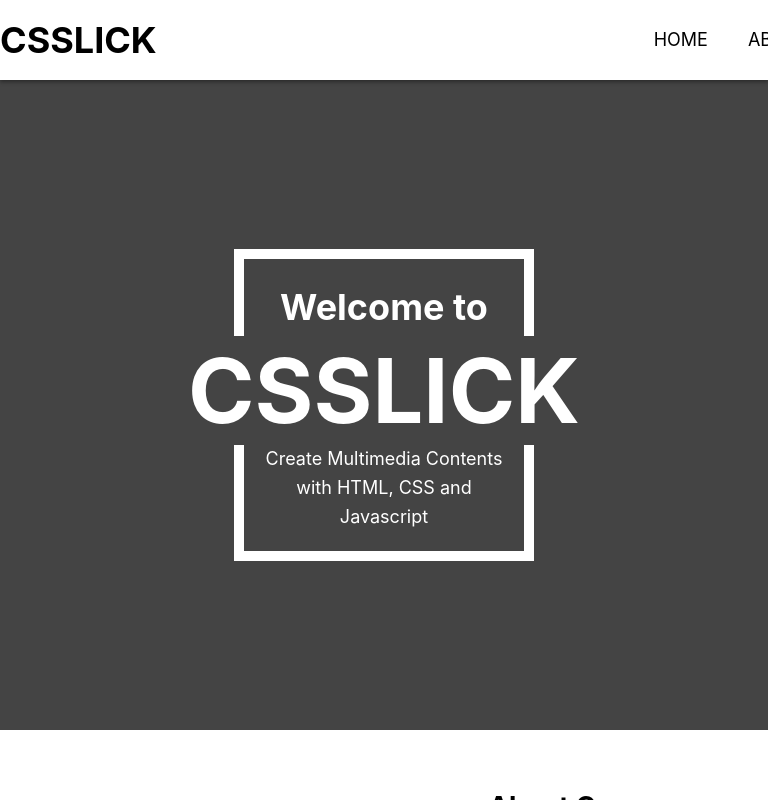
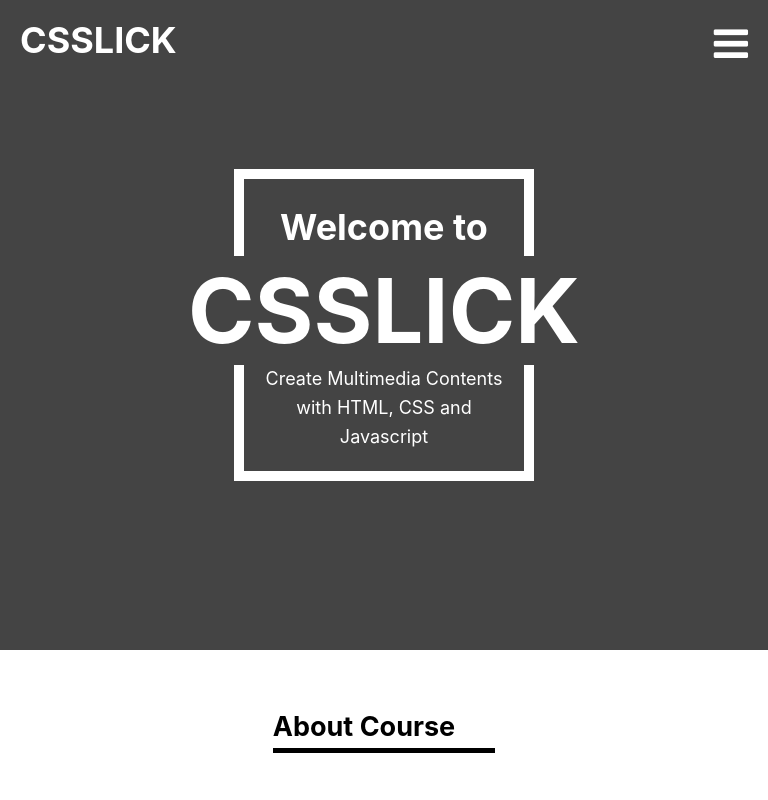
Before and after one commit to csslick/react-ex, a React (Create React App) app: page / in a window 768 px wide. Built offline with nearby package versions, Linux system fonts and the light colour scheme.

Commit message:
mobile layout

```diff
--- a/public/index.html
+++ b/public/index.html
@@ -11,6 +11,7 @@
     />
     <link rel="apple-touch-icon" href="%PUBLIC_URL%/logo192.png" />
     <link rel="manifest" href="%PUBLIC_URL%/manifest.json" />
+    <link rel="stylesheet" href="https://stackpath.bootstrapcdn.com/font-awesome/4.7.0/css/font-awesome.min.css">
     <title>CSSLICK</title>
   </head>
   <body>
--- a/src/App.css
+++ b/src/App.css
@@ -24,34 +24,3 @@ section h2 {
   padding-right: 40px;
   border-bottom: thick solid #000;
 }
-
-.App-header {
-  position: relative;
-  height: 80px;
-  background: rgba(255,255,255,1);
-  box-shadow: 0 2px 4px rgba(0,0,0,0.4);
-  /* border-bottom: 1px solid rgba(0,0,0, 0.3); */
-  z-index: 999;
-  transition: 0.5s;
-}
-.App-header a { color: #000;}
-
-.App-header.fixed {
-  position: fixed;
-  width: 100%;
-  background: rgba(0,0,0,0.8);
-}
-.App-header.fixed a { color: #fff;}
-
-.App-header h1 {
-  text-align: left;
-  line-height: 80px;
-}
-
-#gnb > ul { text-align: right;}
-#gnb > ul > li {
-  display: inline-block;
-  margin-left: 40px;
-  line-height: 80px;
-  text-transform: uppercase;
-}
--- a/src/components/About.js
+++ b/src/components/About.js
@@ -6,7 +6,7 @@ const About = () => {
       <h2 style={{ marginBottom: "60px" }}>About Course</h2>
       <article className="row" style={{ textAlign: "left" }}>
         <div
-          className="col-6"
+          className="col-4"
           style={{
             // display: "flex",
             flexFlow: "column",
@@ -45,8 +45,8 @@ const About = () => {
             </a>
           </p>
         </div>
-        <div className="col-6" style={{ textAlign: "left" }}>
-          <ul class="timeline">
+        <div className="col-8" style={{ textAlign: "left" }}>
+          <ul className="timeline">
             <li>
               <h3>1단계: UXUI Basic</h3>
               <p>UXUI에 대한 기본 이론과 실습.</p>
--- /dev/null
+++ b/src/components/Header.css
@@ -0,0 +1,78 @@
+.App-header {
+  position: fixed;
+  width: 100%;
+  height: 80px;
+  background: #444;
+  /* box-shadow: 0 2px 4px rgba(0,0,0,0.4); */
+  /* border-bottom: 1px solid rgba(0,0,0, 0.3); */
+  z-index: 999;
+  transition: 0.5s;
+}
+.App-header a { color: #fff;}
+#toggle {
+  border: none;
+  background: none;
+}
+.App-header.fixed {
+  position: fixed;
+  left: 0; top: 0;
+  width: 100%;
+  background: rgba(255,255,255,1);
+}
+.App-header.fixed a { color: #444;}
+
+
+/* table ~ PC */
+@media screen and (min-width: 1024px){
+  .App-header h1 {
+    text-align: left;
+    line-height: 80px;
+  }
+  #gnb > ul { text-align: right;}
+  #gnb > ul > li {
+    display: inline-block;
+    margin-left: 40px;
+    line-height: 80px;
+    text-transform: uppercase;
+  }
+  #toggle { display: none;}
+
+}
+
+
+/* Mobile */
+@media screen and (max-width: 1023px) {
+  .App-header h1 {
+    text-align: left;
+    line-height: 80px;
+    margin-left: 20px;
+  }
+
+  .App-header a { color: #fff;}
+  .App-header .fa { color: #fff;}
+  .App-header.fixed a { color: #444;}
+  .App-header.fixed .fa { color: #444;}
+
+  #gnb { width: 100%;}
+  #gnb > ul {
+    background: #000;
+    text-align: center;
+    padding: 2em;
+    /* border: 1px solid red; */
+  }
+  #gnb > ul > li {
+    display: block;
+    padding: 10px 0;
+    text-transform: uppercase;
+  }
+  #gnb > ul > li > a { color: #fff;}
+  #toggle {
+    display: block;
+    position: absolute;
+    right: 20px; top: 24px;
+  }
+
+  #gnb { display: none;}
+  #gnb.show { display: block; }
+
+}
--- a/src/components/Header.js
+++ b/src/components/Header.js
@@ -1,33 +1,54 @@
-import React, {useState, useEffect, useRef} from 'react';
+import React, { useState, useEffect, useRef } from "react";
+import "./Header.css";
 
-const Header = ({mode})=> {
-
+const Header = ({ mode }) => {
   const header = useRef();
+  const [toggle, setToggle] = useState("");
 
   useEffect(() => {
-    console.log('header ', mode);
+    console.log("header ", mode);
+    console.log("toggle= ", toggle);
   });
 
+  const handleToggle = () => {
+    toggle === "" ? setToggle("show") : setToggle("");
+  };
+
   return (
-    <div className={'App-header ' + mode}>
-      <header ref={header} className='container'>
+    <div className={"App-header " + mode}>
+      <header ref={header} className="container">
         <div className="row">
-          <h1 className="col-6">
+          <h1 className="col-2">
             <a href="./">CSSLICK</a>
           </h1>
-          <nav id="gnb" className="col-6">
+          <nav id="gnb" className={"col-10 " + toggle}>
             <ul>
-              <li><a href="./">home</a></li>
-              <li><a href="#">about</a></li>
-              <li><a href="#">works</a></li>
-              <li><a href="https://cafe.naver.com/csslick" target="_blank">community</a></li>
-              <li><a href="#">contact</a></li>
+              <li>
+                <a href="./">home</a>
+              </li>
+              <li>
+                <a href="#">about</a>
+              </li>
+              <li>
+                <a href="#">works</a>
+              </li>
+              <li>
+                <a href="https://cafe.naver.com/csslick" target="_blank">
+                  community
+                </a>
+              </li>
+              <li>
+                <a href="#">contact</a>
+              </li>
             </ul>
           </nav>
+          <button id="toggle" onClick={handleToggle}>
+            <i class="fa fa-bars fa-3x" aria-hidden="true"></i>
+          </button>
         </div>
       </header>
     </div>
-  )
-}
+  );
+};
 
 export default Header;
--- a/src/components/Visual.js
+++ b/src/components/Visual.js
@@ -15,9 +15,9 @@ const Visual = () => {
       <header>
         {/* <h1>Welcome to CSSLICK</h1>
         <p>Create Multimedia Contents With HTML, CSS and Javascript</p> */}
-        <p class="top">Welcome to</p>
+        <p className="top">Welcome to</p>
         <h1>CSSLICK</h1>
-        <p class="bottom">Create Multimedia Contents with HTML, CSS and Javascript</p>
+        <p className="bottom">Create Multimedia Contents with HTML, CSS and Javascript</p>
       </header>
     </section>
   );
--- a/src/grid.css
+++ b/src/grid.css
@@ -1,10 +1,11 @@
+@media screen and (min-width: 768px) {
   .container-fluid {
     width: 100%;
   }
   .container {
     position: relative;
     /* 960, 1200, 1440 */
-  width: 1200px;
+    max-width: 1200px;
 
     /* 고정 크기의 컨테이너는 중앙정렬 */
     margin: 0 auto;
@@ -35,3 +36,4 @@
     float: left;
     /* padding: 20px; */
   }
+}
```
Lines whose indentation alone changed are shown as unchanged.
